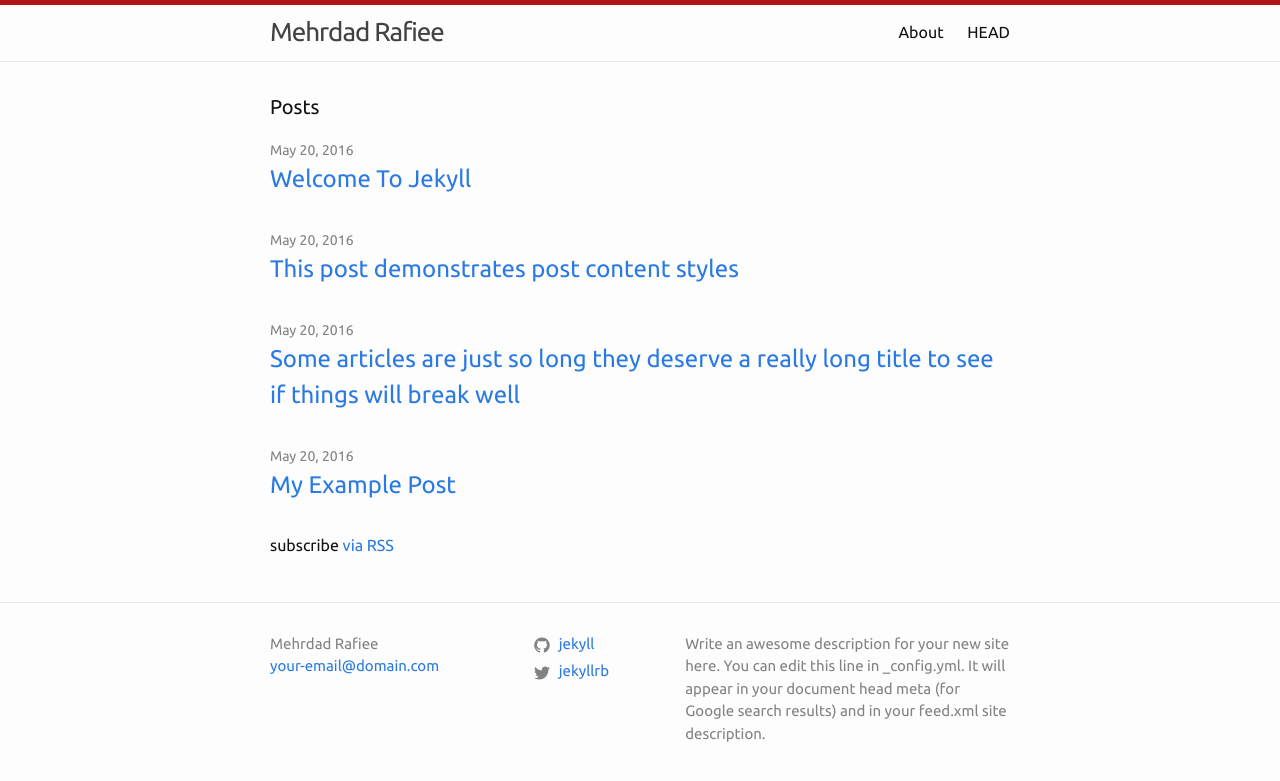
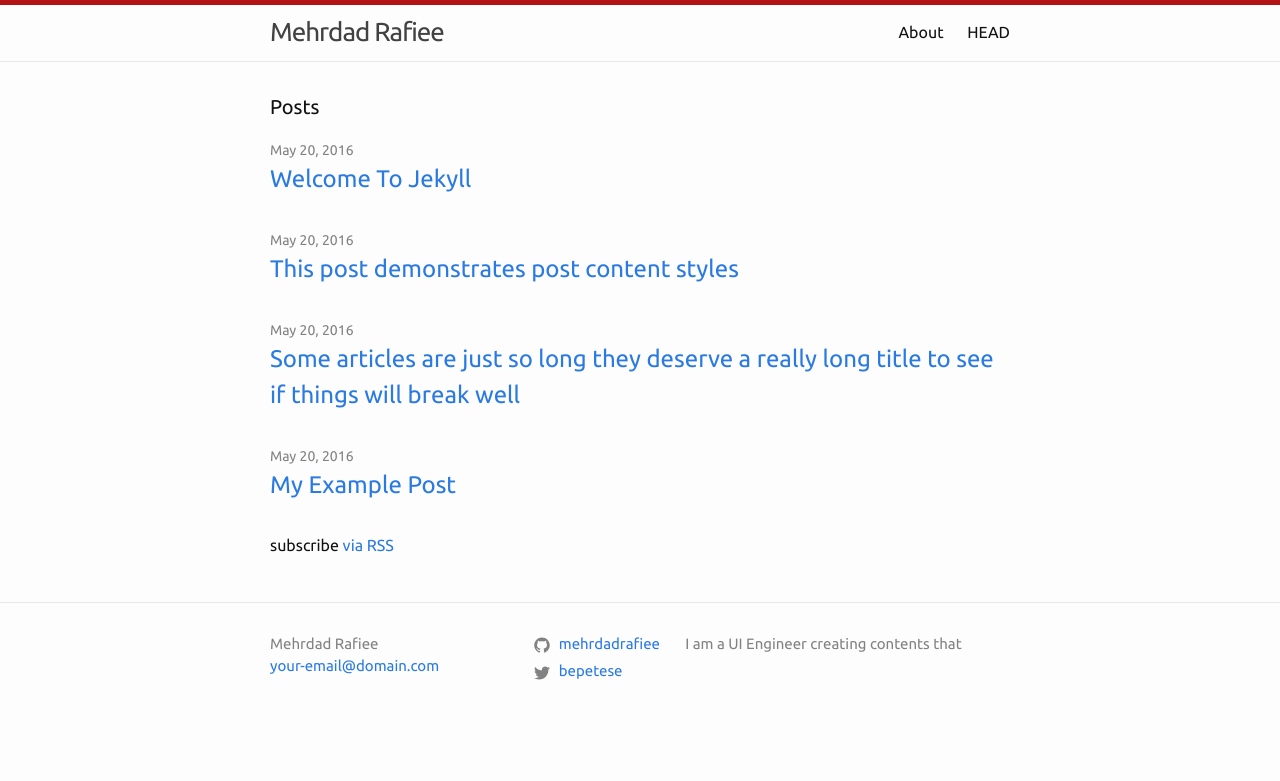
Before and after one commit to mehrdadrafiee/mehrdadrafiee.github.io, a Jekyll site: the page built from index.md, in a window 1280 px wide. Shown: the top 781 px of the page. Built offline with Jekyll 4.4.1, drawn with Linux system fonts in a browser that asks for light colours.

Commit message:
adds twitter and github usernames

```diff
--- a/_config.yml
+++ b/_config.yml
@@ -2,12 +2,10 @@ title: Mehrdad Rafiee
 author: Mehrdad Rafiee
 email: your-email@domain.com
 description: > # this means to ignore newlines until "baseurl:"
-  Write an awesome description for your new site here. You can edit this
-  line in _config.yml. It will appear in your document head meta (for
-  Google search results) and in your feed.xml site description.
+  I am a UI Engineer creating contents that
 
-twitter_username: jekyllrb
-github_username:  jekyll
+twitter_username: bepetese
+github_username:  mehrdadrafiee
 
 # Minima date format
 # refer to http://shopify.github.io/liquid/filters/date/ if you want to customize this
```
